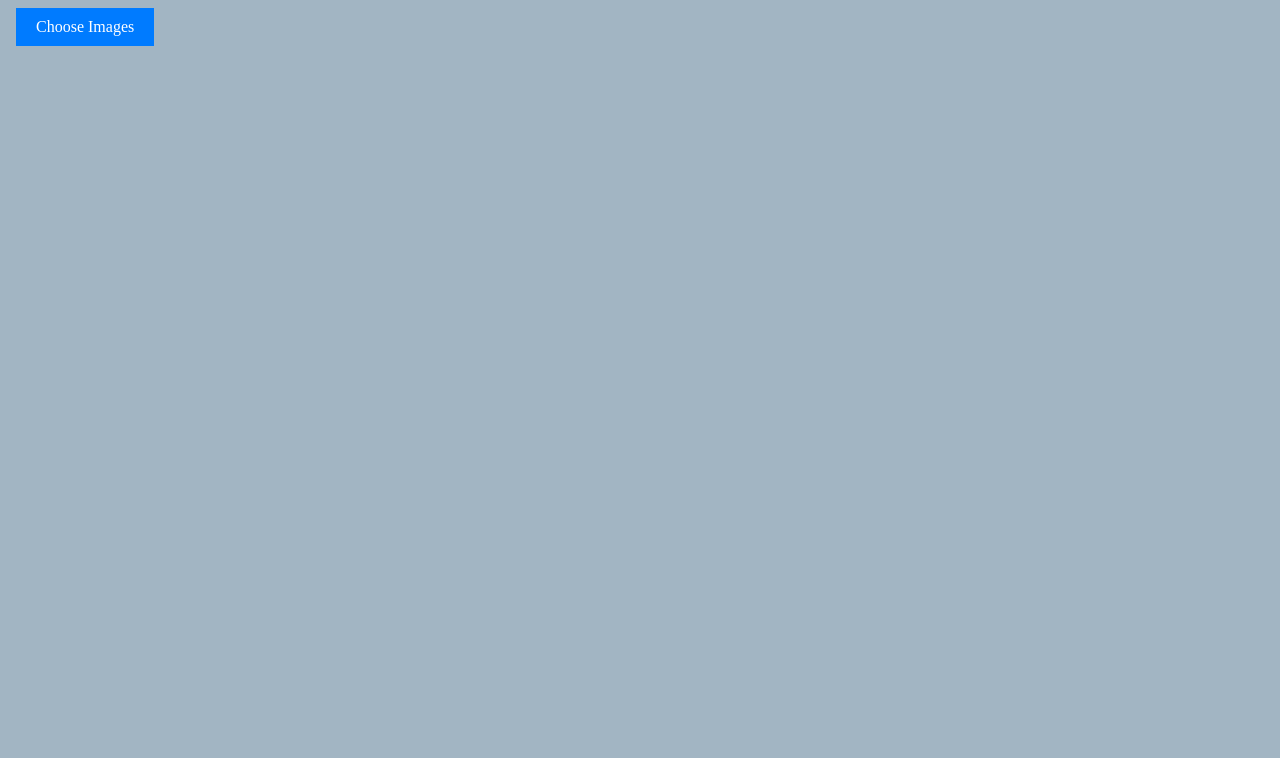
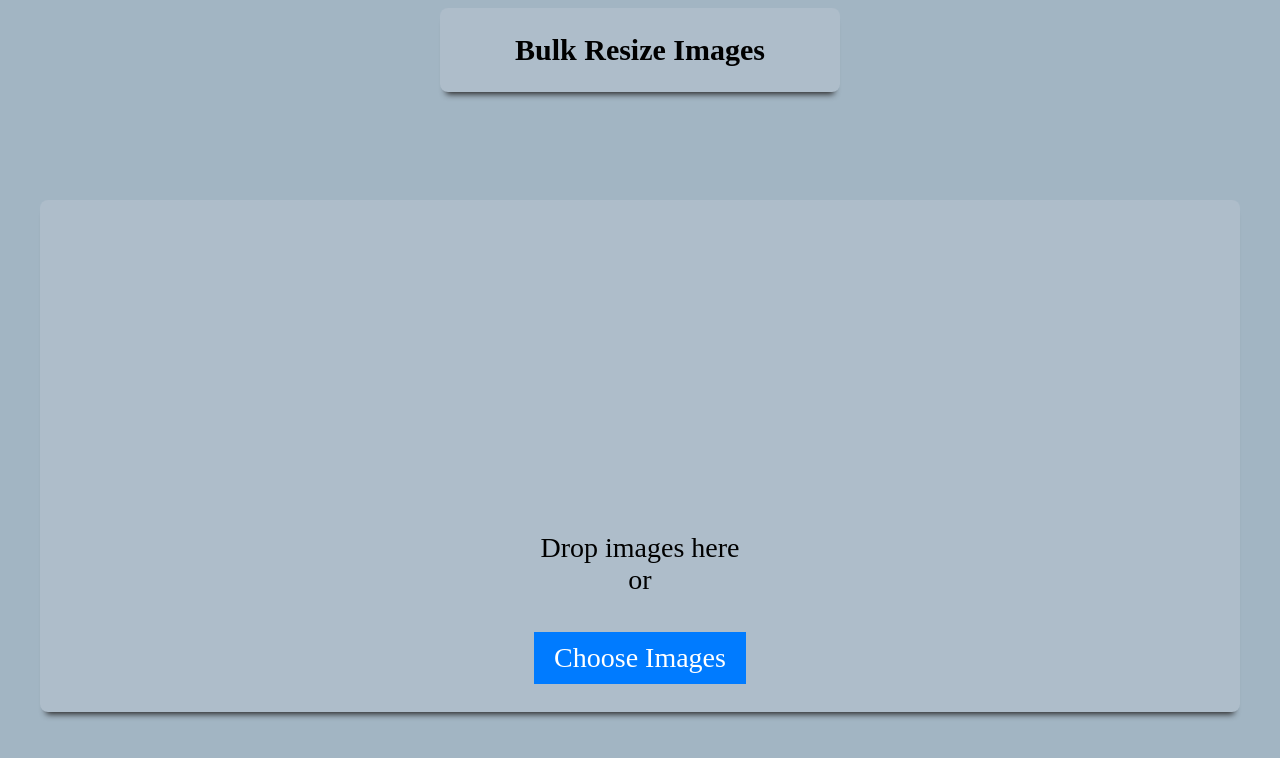
Before and after one commit to saan58/CC_, a SvelteKit app: page /about in a window 1280 px wide. Shown: the top 758 px of the page. Built offline with nearby package versions, Linux system fonts and the light colour scheme.

Commit message:
abb a choose button

```diff
--- a/src/routes/+page.svelte
+++ b/src/routes/+page.svelte
@@ -2,54 +2,7 @@
 
     <script>
 
-        //     // javascript code
-
-        // function openFileDialog() {
-        //       const input = document.createElement("input");
-        //       input.type = "file";
-        //       input.click();
-
-        //       input.addEventListener("change", (event) => {
-        //         const selectedFile = event.target.files[0];
-        //         // You can now work with the selected file
-        //         console.log("Selected file: ", selectedFile);
-        //       });
-        //     }
-
-
-        let currentImageIndex=0; // To track the currently displayed image index
-
-    // Function to display the selected images
-    function displaySelectedImages(input){
-        const selectedImagesContainer=document.getElementById('selectedImages');
-        selectedImagesContainer.innerHTML=''; // Clear previous selections
-
-        if (input.files && input.files.length > 0) {
-            for (let i = 0; i < input.files.length; i++) {
-                const reader=new FileReader();
-                reader.onload=function(e) {
-                    const img=document.createElement('img');
-                    img.src=e.target.result;
-                    img.classList.add('selected-image');
-                    selectedImagesContainer.appendChild(img);
-                };
-                reader.readAsDataURL(input.files[i]);
-            }
-            // Show the "Next" button when images are selected
-            document.getElementById('nextButton').style.display='block';
-        }
-    }
-
-    // Function to display the next image
-    function nextImage() {
-        const images=document.querySelectorAll('.selected-image');
-        if (currentImageIndex < images.length-1) {
-            images[currentImageIndex].style.display='none';
-            currentImageIndex++;
-            images[currentImageIndex].style.display='block';
-        }
-    }
-
+import Counter from './Counter.svelte';
 
         </script>
 
@@ -73,22 +26,19 @@
                 <p>Drop images here <br /> or</p>
                  <!-- <button  class="bn"  on:click={openFileDialog}>Choose Images</button> -->
 
- <!-- Input element for selecting multiple images -->
- <input type="file"  id="imageInput" accept="image/*" multipleonchange="displaySelectedImages(this)">
 
- <!-- Button to trigger image selection -->
- <label id="chooseImageButton" for="imageInput">Choose Images</label>
 
- <!-- Display the selected images -->
- <div id="selectedImages"></div>
+                 <section>
+                    <h1>
+                        Choose an Image <br />to resize
+                    </h1>
+                    <Counter />
+                </section>
 
- <!-- Next button -->
- <button id="nextButton" onclick="nextImage()">Next</button>
+
 
 
             </div>
-
-
         </center>
 
 
@@ -122,6 +72,19 @@
     <title>File Choose </title>
  </head>
   <style>
+
+
+section {
+        display: flex;
+        flex-direction: column;
+        justify-content: center;
+        align-items: center;
+        flex: 0.6;
+    }
+    h1 {
+        width: 100%;
+    }
+
         /* heading Style */
         .Heading_container {
             /* border: 2px solid red; */
--- a/src/routes/about/+page.svelte
+++ b/src/routes/about/+page.svelte
@@ -1,101 +1,144 @@
-<!-- <script>
-    let selectedImages = [];
-
-    const handleFileChange = (event) => {
-      const files = event.target.files;
-      for (let i = 0; i < files.length; i++) {
-        selectedImages.push(URL.createObjectURL(files[i]));
-      }
-    };
-
-  </script>
-
-  <div>
-    <input type="file" accept="image/*" multiple on:change={handleFileChange} />
-    <div>
-      {#each selectedImages as image, index (image)}
-        <img src={image} alt={`Image ${index + 1}`} />
-      {/each}
-    </div>
-  </div>
-
-  -->
 
 
-  <!-- <script>
-    function openFileDialog() {
-      const input = document.createElement("input");
-      input.type = "file";
-      input.click();
+    <script>
 
-      input.addEventListener("change", (event) => {
-        const selectedFile = event.target.files[0];
-        // You can now work with the selected file
-        console.log("Selected file: ", selectedFile);
-      });
-    }
-  </script>
+        import Counter from './Counter.svelte';
 
-  <button on:click={openFileDialog}>Choose File</button> -->
+        </script>
 
-  <body>
+        <!-- ================================================= -->
 
-  <script>
-    let currentImageIndex=0; // To track the currently displayed image index
+        <!-- for Heading container Box  -->
+        <center>
+            <div class="Heading_container">
+                <center>
+                    <h2>Bulk Resize Images</h2>
+                </center>
+            </div>
 
-    // Function to display the selected images
-    function displaySelectedImages(input){
-        const selectedImagesContainer=document.getElementById('selectedImages');
-        selectedImagesContainer.innerHTML=''; // Clear previous selections
+            <!-- for get a padding  -->
+            <br /><br />
+            <br /><br />
+            <br /><br />
 
-        if (input.files && input.files.length > 0) {
-            for (let i = 0; i < input.files.length; i++) {
-                const reader=new FileReader();
-                reader.onload=function(e) {
-                    const img=document.createElement('img');
-                    img.src=e.target.result;
-                    img.classList.add('selected-image');
-                    selectedImagesContainer.appendChild(img);
-                };
-                reader.readAsDataURL(input.files[i]);
-            }
-            // Show the "Next" button when images are selected
-            document.getElementById('nextButton').style.display='block';
-        }
-    }
+            <!-- Drop image here or image choose  -->
+            <div class="drop_image" >
+                <p>Drop images here <br /> or</p>
+                 <!-- <button  class="bn"  on:click={openFileDialog}>Choose Images</button> -->
 
-    // Function to display the next image
-    function nextImage() {
-        const images=document.querySelectorAll('.selected-image');
-        if (currentImageIndex < images.length-1) {
-            images[currentImageIndex].style.display='none';
-            currentImageIndex++;
-            images[currentImageIndex].style.display='block';
-        }
-    }
-</script>
+                 <section>
+
+                    <Counter />
+                </section>
 
 
 
-  <!-- Input element for selecting multiple images -->
-  <input type="file"  id="imageInput" accept="image/*" multipleonchange="displaySelectedImages(this)">
 
-  <!-- Button to trigger image selection -->
-  <label id="chooseImageButton" for="imageInput">Choose Images</label>
+            </div>
+        </center>
 
-  <!-- Display the selected images -->
-  <div id="selectedImages"></div>
 
-  <!-- Next button -->
-  <button id="nextButton" onclick="nextImage()">Next</button>
 
-</body>
 
-<head>
+<!-- CSS style section -->
 
+ <head>
+    <title>File Choose </title>
+ </head>
   <style>
 
-    /* CSS styles for the button and selected image display */
+
+section {
+        display: flex;
+        flex-direction: column;
+        justify-content: center;
+        align-items: center;
+        margin-bottom: 10px;
+        padding-bottom: 10px;
+        flex: 0.6;
+    }
+    h1 {
+        width: 100%;
+    }
+
+        /* heading Style */
+        .Heading_container {
+            /* border: 2px solid red; */
+            height: 40opx;
+            width: 400px;
+            display: flex;
+            justify-content: center;
+            align-items: center;
+            align-content: flex-end;
+            background-color: #aebdca;
+            border-radius: 8px;
+
+            /* box-shadow: 0px 20px 50px grey  ; */
+            box-shadow: 0 8px 6px -6px rgb(36, 35, 35);
+            /* object-fit: ; */
+        }
+        h2 {
+            font-size: 30px;
+        }
+
+        /* drop image container style */
+        .drop_image {
+            pointer-events: auto;
+            height: 500px;
+            width: 1200px;
+            background-color: #aebdca;
+            border-radius: 8px;
+            box-shadow: 0 8px 6px -6px rgb(36, 35, 35);
+            align-content: flex-end;
+            justify-content: center;
+            align-items: center;
+            font-size: 28px;
+            padding-top: 1%;
+        }
+
+        /* choose button style */
+        #bn {
+            height: 20%;
+            width: 20%;
+            font-size: medium;
+            color: white;
+            font-weight: 700;
+
+            display: flex;
+            justify-content: center;
+            align-items: center;
+            padding: 10px 15px;
+            gap: 15px;
+            background-color: #181717;
+            outline: 3px #181717 solid;
+            outline-offset: -3px;
+            border-radius: 5px;
+            border: none;
+            cursor: pointer;
+            transition: 400ms;
+        }
+
+        /* website features style */
+        .horizontal div {
+            display: inline-block;
+            padding-top: 7%;
+            padding-left: 12%;
+        }
+        .horizontal1 div {
+            display: inline-block;
+            padding-top: 3%;
+            padding-left: 12%;
+        }
+        .horizontal2 div {
+            display: inline-block;
+            padding-top: 3%;
+            padding-left: 12%;
+        }
+
+
+
+
+        /* CSS styles for the button and selected image display */
     #chooseImageButton {
         display: inline-block;
         padding: 10px 20px;
@@ -131,5 +174,4 @@
 
 
 
-</style>
-</head>
+    </style>
--- /dev/null
+++ b/src/routes/about/Counter.svelte
@@ -0,0 +1,74 @@
+<head>
+    <title>Multiple Image Upload</title>
+    <style>
+        /* CSS styles for the button and selected image display */
+        #chooseImageButton {
+            display: inline-block;
+            padding: 10px 20px;
+            background-color: #007BFF;
+            color: #fff;
+            cursor: pointer;
+        }
+        #imageInput {
+            display: none;
+        }
+        #selectedImages {
+            display: flex;
+            flex-wrap: wrap;
+            gap: 10px;
+        }
+        .selected-image {
+            max-width: 100px;
+            max-height: 100px;
+        }
+        #nextButton {
+            display: none;
+            margin-top: 10px;
+            padding: 10px 20px;
+            background-color: #007BFF;
+            color: #fff;
+            cursor: pointer;
+        }
+    </style>
+</head>
+<body>
+    <!-- Input element for selecting multiple images -->
+    <input type="file" id="imageInput" accept="image/*" multiple onchange="displaySelectedImages(this)">
+    <!-- Button to trigger image selection -->
+    <label id="chooseImageButton" for="imageInput">Choose Images</label>
+    <!-- Display the selected images -->
+    <div id="selectedImages"></div>
+    <!-- Next button -->
+    <button id="nextButton" onclick="nextImage()">Next</button>
+    <script>
+        let currentImageIndex = 0; // To track the currently displayed image index
+        // Function to display the selected images
+        function displaySelectedImages(input) {
+            const selectedImagesContainer = document.getElementById('selectedImages');
+            selectedImagesContainer.innerHTML = ''; // Clear previous selections
+            if (input.files && input.files.length > 0) {
+                for (let i = 0; i < input.files.length; i++) {
+                    const reader = new FileReader();
+                    reader.onload = function(e) {
+                        const img = document.createElement('img');
+                        img.src = e.target.result;
+                        img.classList.add('selected-image');
+                        selectedImagesContainer.appendChild(img);
+                    };
+                    reader.readAsDataURL(input.files[i]);
+                }
+                // Show the "Next" button when images are selected
+                document.getElementById('nextButton').style.display = 'block';
+            }
+        }
+        // Function to display the next image
+        function nextImage() {
+            const images = document.querySelectorAll('.selected-image');
+            if (currentImageIndex < images.length - 1) {
+                images[currentImageIndex].style.display = 'none';
+                currentImageIndex++;
+                images[currentImageIndex].style.display = 'block';
+            }
+        }
+    </script>
+</body>
```
